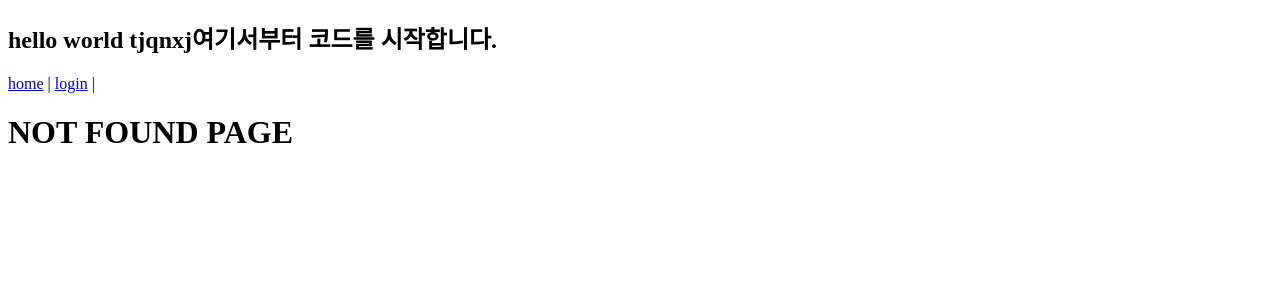
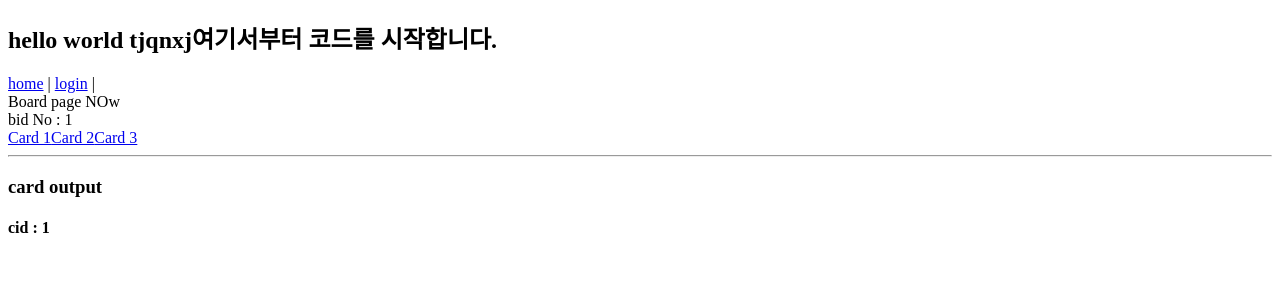
Before and after one commit to BellKim/shoppingMallSearch, a Vue app in the folder vue_trello/lecture-vue-trello/: page /b/1/c/1 in a window 1280 px wide. Before the commit this address had no page. Shown: the top 300 px of the page. Built offline with nearby package versions, Linux system fonts and the light colour scheme.

Commit message:
The role of create and watch () when switching between nested routes and screens
중첩 라우트와 화면전환시 create의 역할과 watch()의 역할

```diff
--- a/vue_trello/lecture-vue-trello/src/components/Board.vue
+++ b/vue_trello/lecture-vue-trello/src/components/Board.vue
@@ -3,6 +3,12 @@
         Board page NOw
 
         <div> bid No : {{bid}} </div>
+        <router-link :to="`/b/${bid}/c/1`">Card 1</router-link>
+        <router-link :to="`/b/${bid}/c/2`">Card 2</router-link>
+        <router-link :to="`/b/${bid}/c/3`">Card 3</router-link>
+        <hr />
+        <router-view></router-view>
+
 
 
     </div>
--- /dev/null
+++ b/vue_trello/lecture-vue-trello/src/components/Card.vue
@@ -0,0 +1,32 @@
+<template>
+    <div>
+        <h3> card output </h3>
+        <h4> cid : {{cid}} </h4>
+    </div>
+</template>
+
+<script>
+export default {
+    data(){
+        return{
+            cid:0
+        }
+    },
+    watch:{
+        //라우터는 변경되었지만 화면이 변경안됬으니 watch를 이요하여 경로를 리스닝할수있다.
+        '$route'(){
+            this.cid=this.$route.params.cid;
+        }
+    },
+    created(){
+        console.log(this.$route.params)
+        this.cid=this.$route.params.cid//created일때만 정보가 갱신된다.
+    }
+
+
+}
+</script>
+
+<style>
+
+</style>
```
Also changed, not shown: vue_trello/lecture-vue-trello/src/router/index.js (+9 -4 lines).
